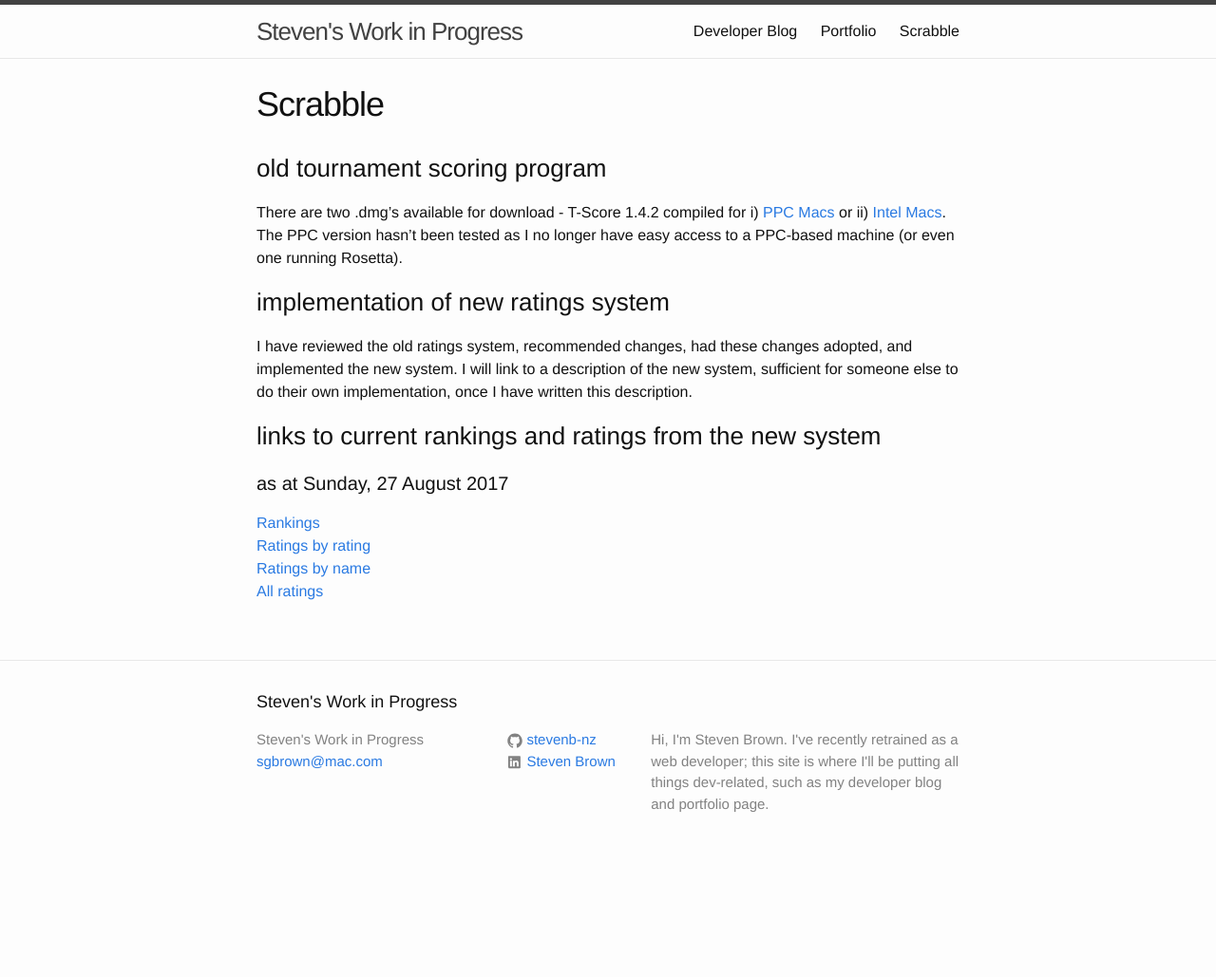
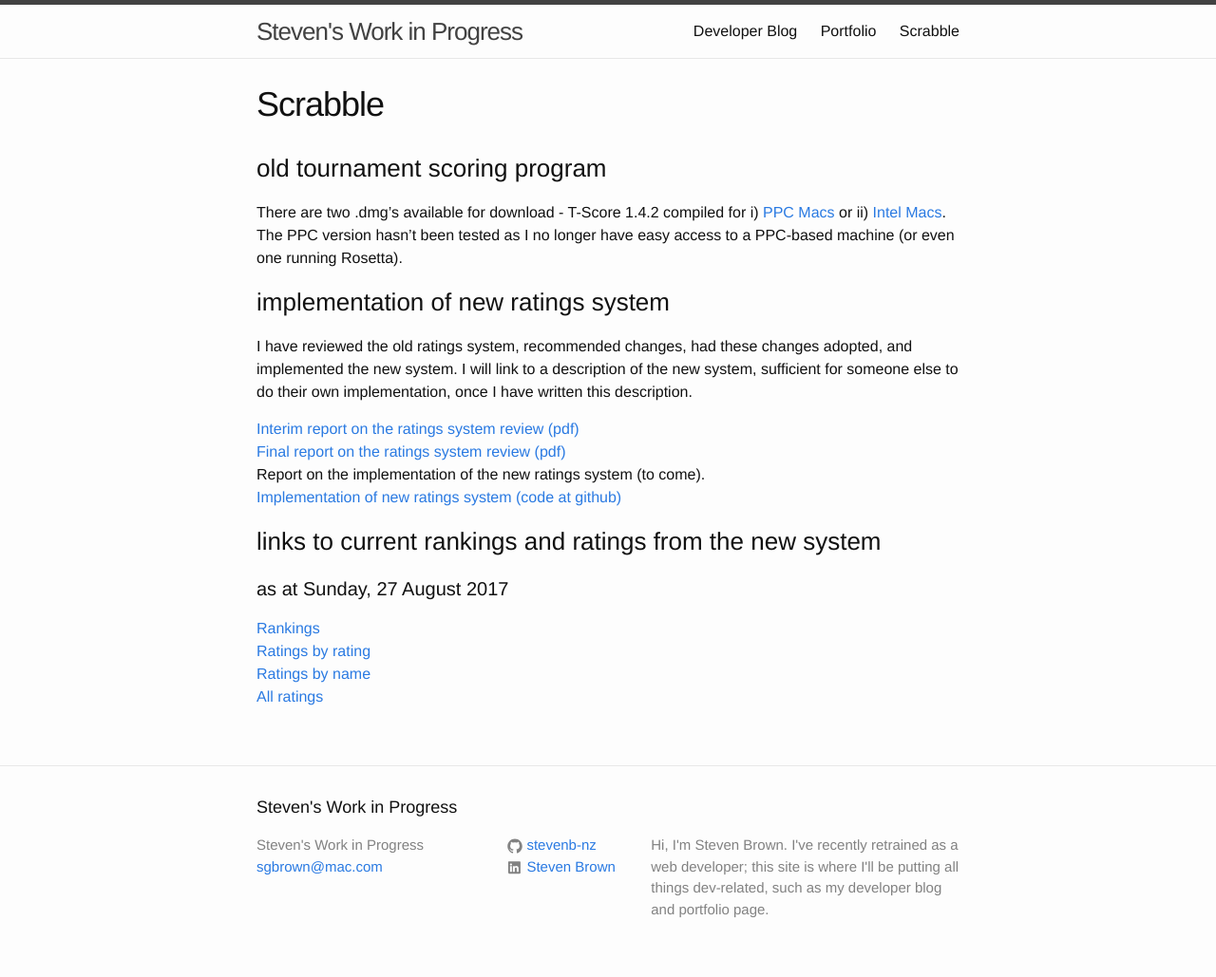
Before and after one commit to stevenb-nz/stevenb-nz.github.io, a Jekyll site: the page built from _pages/scrabble.md, in a window 1280 px wide. Shown: the whole page at 95% size. Built offline with Jekyll 4.4.1, drawn with Linux system fonts in a browser that asks for light colours; before the commit the page ends 918 px from its top, so only the background shows below that.

Commit message:
Links to ratings system review reports

```diff
--- a/_pages/scrabble.md
+++ b/_pages/scrabble.md
@@ -13,6 +13,11 @@ There are two .dmg's available for download - T-Score 1.4.2 compiled for i) [PPC
 
 I have reviewed the old ratings system, recommended changes, had these changes adopted, and implemented the new system. I will link to a description of the new system, sufficient for someone else to do their own implementation, once I have written this description.
 
+[Interim report on the ratings system review (pdf)](/assets/pdf/interimreport_june2.pdf)<br>
+[Final report on the ratings system review (pdf)](/assets/pdf/finalreport.pdf)<br>
+Report on the implementation of the new ratings system (to come).<br>
+[Implementation of new ratings system (code at github)](https://github.com/stevenb-nz/nzasp-ratings)
+
 ### links to current rankings and ratings from the new system
 
 #### {{ site.data.allratings.Date }}
```
